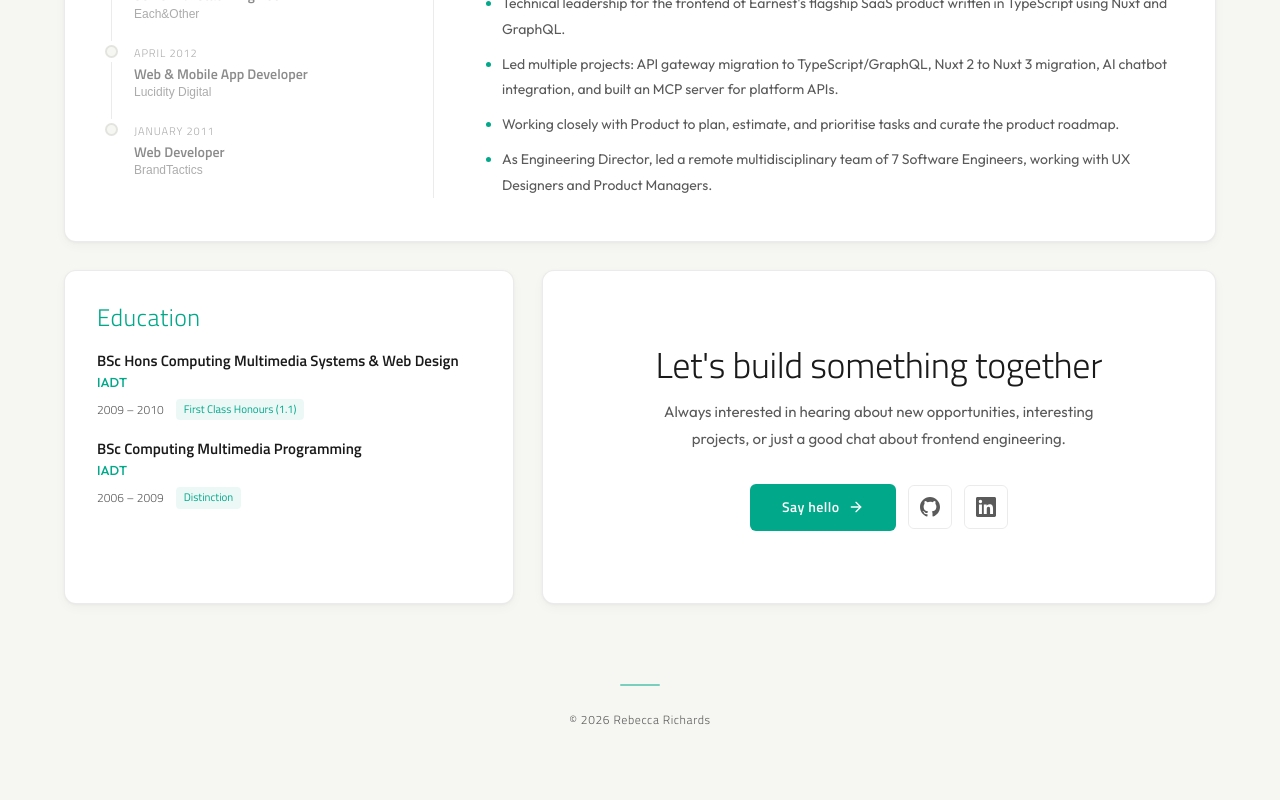
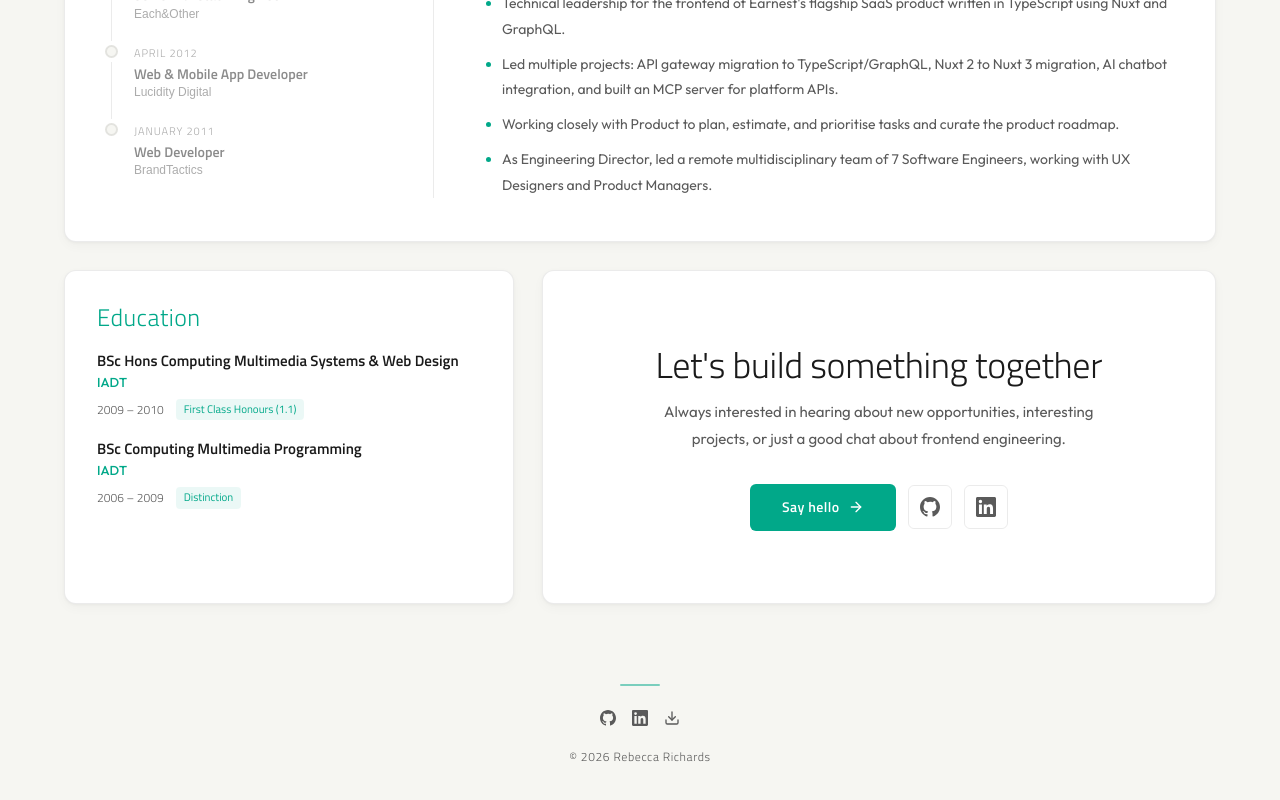
Before and after one commit to rebeccarich/portfolio-site, a React (Vite) app: page / in a window 1280 px wide. Shown: the part 2342-3142 px from the top of the page. Before the commit the page ends 3119 px from the top, so only its background shows below. Built offline with nearby package versions, Linux system fonts and the light colour scheme.

Commit message:
feat: add GitHub, LinkedIn, and CV download links to footer

```diff
--- a/src/App.module.css
+++ b/src/App.module.css
@@ -69,6 +69,26 @@
   opacity: 0.5;
 }
 
+.footerLinks {
+  display: flex;
+  align-items: center;
+  justify-content: center;
+  gap: 1rem;
+  margin-bottom: 1rem;
+}
+
+.footerLinks a {
+  color: var(--color-text-secondary);
+  transition:
+    color 0.2s ease,
+    transform 0.2s ease;
+}
+
+.footerLinks a:hover {
+  color: var(--color-accent);
+  transform: translateY(-1px);
+}
+
 @media (max-width: 768px) {
   .row,
   .rowReverse {
--- a/src/App.tsx
+++ b/src/App.tsx
@@ -8,6 +8,8 @@ import { Experience } from './components/Experience/Experience'
 import { Projects } from './components/Projects/Projects'
 import { Education } from './components/Education/Education'
 import { Contact } from './components/Contact/Contact'
+import { GitHubIcon, LinkedInIcon, DownloadIcon } from './components/Icons/Icons'
+import * as cv from './data/cv'
 import styles from './App.module.css'
 
 function App() {
@@ -51,6 +53,17 @@ function App() {
         </div>
       </main>
       <footer className={styles.footer}>
+        <div className={styles.footerLinks}>
+          <a href={cv.github} target="_blank" rel="noopener noreferrer" aria-label="GitHub">
+            <GitHubIcon size={16} />
+          </a>
+          <a href={cv.linkedin} target="_blank" rel="noopener noreferrer" aria-label="LinkedIn">
+            <LinkedInIcon size={16} />
+          </a>
+          <a href="/rebecca-richards-cv.pdf" download aria-label="Download CV">
+            <DownloadIcon size={16} />
+          </a>
+        </div>
         <p>&copy; {new Date().getFullYear()} Rebecca Richards</p>
       </footer>
     </>
```
